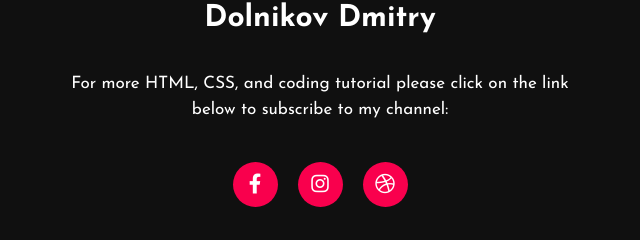
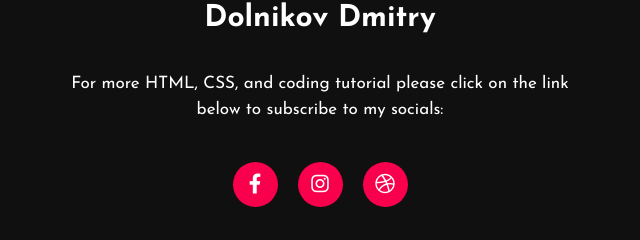
Before and after one commit to Wavelent/portofilioWebsite, a plain HTML site: page index.html in a window 1280 px wide. Shown: the part 2707-2947 px from the top of the page, 320-960 px from the left. Drawn offline with Linux system fonts and the light colour scheme.

Commit message:
Update index.html

```diff
--- a/index.html
+++ b/index.html
@@ -129,7 +129,7 @@
       <p>Dolnikov Dmitry</p>
       <p>
         For more HTML, CSS, and coding tutorial please click on the link below
-        to subscribe to my channel:
+        to subscribe to my socials:
       </p>
       <div class="social">
         <a href="#"><i class="fab fa-facebook-f"></i></a>
```
